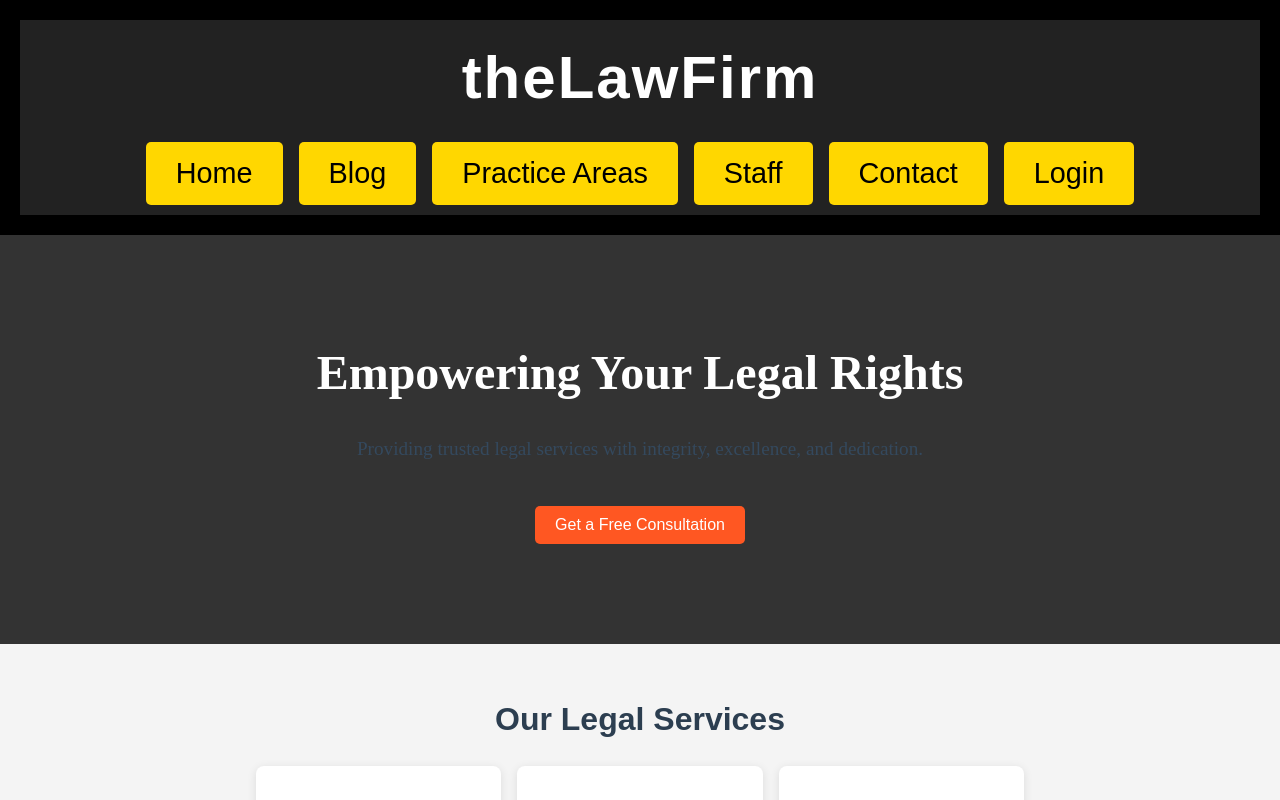
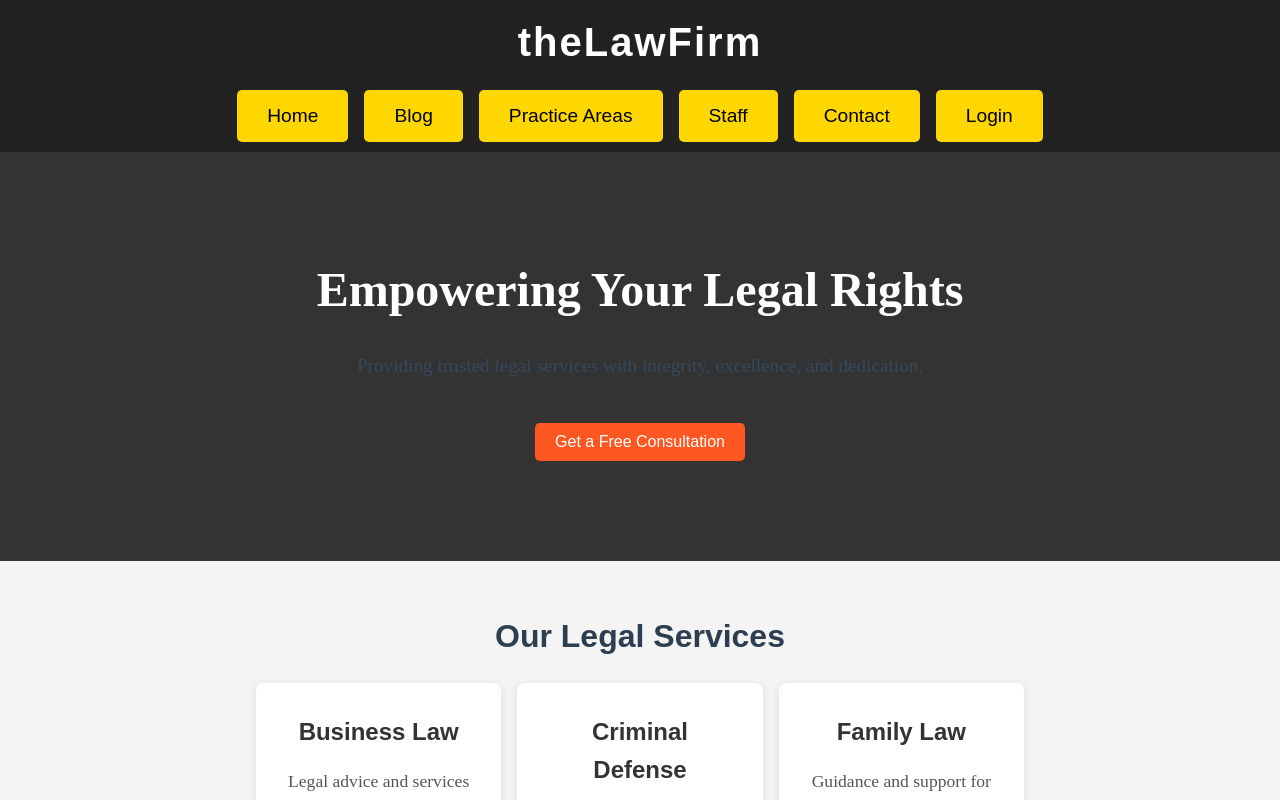
Before and after one commit to jablancTheDesigner/law-firm, a Next.js app: page / in a window 1280 px wide. Shown: the top 800 px of the page. Built offline with nearby package versions, Linux system fonts and the light colour scheme.

Commit message:
Nav styling updates

```diff
--- a/styles/globals.scss
+++ b/styles/globals.scss
@@ -23,6 +23,7 @@ nav {
     display:flex;
     gap: 1rem;
     justify-content: center;
+    flex-wrap: wrap;
   }
 }
 
@@ -66,9 +67,8 @@ body {
 header {
   background-color: #000000; /* Black */
   color: #FFD700; /* Gold */
-  padding: 20px;
   text-align: center;
-  font-size: 1.5em;
+  font-size: 1em;
 }
 
 header h1 {
@@ -98,6 +98,8 @@ nav a:hover {
   color: #FFFFFF;
   background-color: #FFD700; /* Gold */
 }
+
+
 
 /* Main content area */
 main {
```
